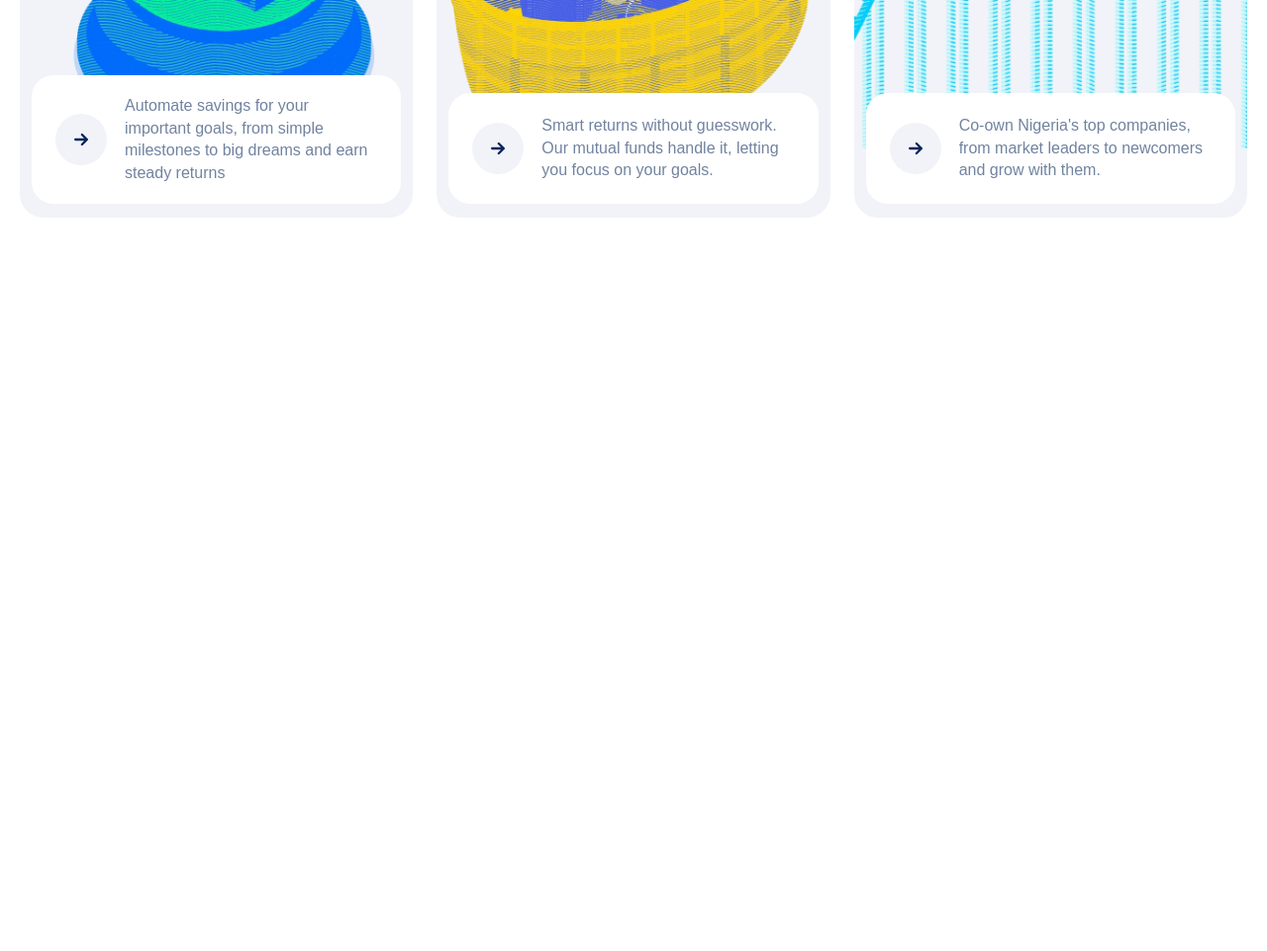
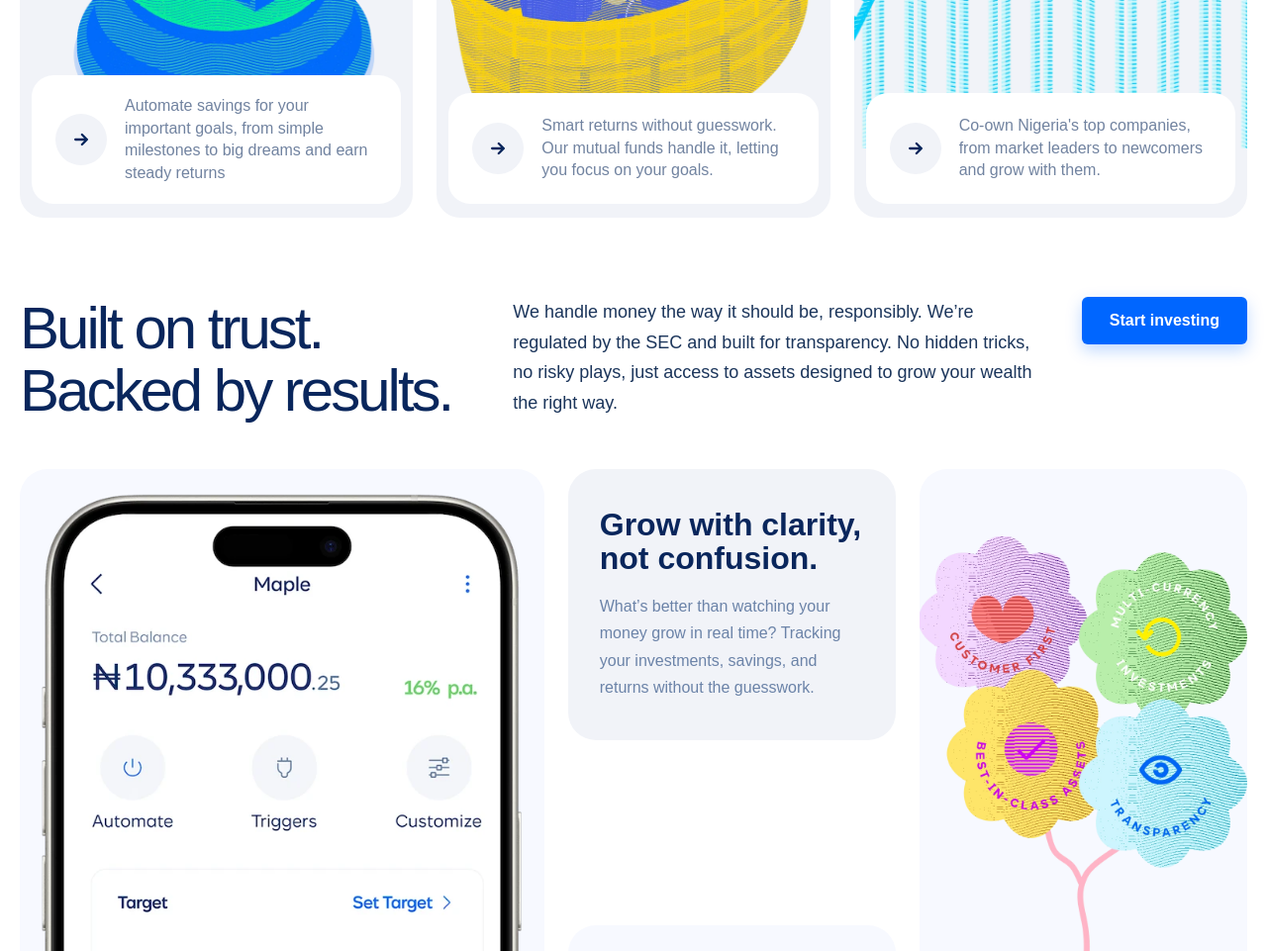
Before and after one commit to JESUBAMI/COWRYWISE, a plain HTML site: page index.html in a window 1280 px wide. Shown: the part 1159-2120 px from the top of the page at 99% size. Before the commit the page ends 1459 px from the top, so only its background shows below. Drawn offline with Linux system fonts and the light colour scheme.

Commit message:
add images

```diff
--- a/index.html
+++ b/index.html
@@ -146,5 +146,42 @@
       </div>
 
     </section>
+
+    <!-- TRUST SECTION -->
+    <section class="trust-section">
+      <div class="trust-intro">
+        <h2>Built on trust.<br />Backed by results.</h2>
+
+        <p>
+          We handle money the way it should be, responsibly. We’re regulated by
+          the SEC and built for transparency. No hidden tricks, no risky plays,
+          just access to assets designed to grow your wealth the right way.
+        </p>
+
+        <a href="#" class="trust-button">Start investing</a>
+      </div>
+
+      <div class="trust-cards">
+        <article class="trust-card trust-card-large">
+          <img src="images/cowrywise-app-screen-home-2025.webp" alt="Cowrywise app screenshot">
+        </article>
+
+        <article class="trust-card trust-card-copy">
+          <h3>Grow with clarity,<br>not confusion.</h3>
+          <p>
+            What’s better than watching your money grow in real time? Tracking
+            your investments, savings, and returns without the guesswork.
+          </p>
+        </article>
+
+        <article class="trust-card trust-card-image">
+          <img src="images/flowers.webp" alt="Trust features illustration">
+        </article>
+
+        <article class="trust-card trust-card-small-image">
+          <img src="images/girl-face-model.webp" alt="Happy customer">
+        </article>
+      </div>
+    </section>
   </body>
 </html>
--- a/style.css
+++ b/style.css
@@ -254,8 +254,7 @@ body {
   padding: 20px 24px;
   background-color: #ffffff;
   border-radius: 22px;
-  transition:
-    transform 0.4s ease;
+  transition: transform 0.4s ease;
 }
 
 .product-card:hover .product-description {
@@ -277,8 +276,7 @@ body {
   color: #09265c;
   background-color: #f1f3f8;
   border-radius: 50%;
-  transition:
-    transform 0.4s ease;
+  transition: transform 0.4s ease;
 }
 
 .product-description p {
@@ -408,6 +406,29 @@ body {
   }
 }
 
+@media (max-width: 480px) {
+  .trust-top {
+    flex-direction: column;
+    align-items: flex-start;
+    gap: 18px;
+  }
+
+  .trust-copy h2 {
+    font-size: 46px;
+    line-height: 1.03;
+  }
+
+  .trust-copy p {
+    font-size: 16px;
+  }
+
+  .trust-button {
+    align-self: flex-start;
+    padding: 13px 22px;
+    font-size: 15px;
+  }
+}
+
 @media (min-width: 481px) and (max-width: 768px) {
   .navbar {
     height: 75px;
@@ -530,9 +551,13 @@ body {
   .product-description p {
     font-size: 13px;
   }
+
+  .product-description p {
+    font-size: 13px;
+  }
 }
 
-@media (min-width: 769px) and (max-width: 1279px) {
+@media (min-width: 481px) and (max-width: 768px) {
   .navbar {
     height: 75px;
     padding: 0 24px;
@@ -767,3 +792,150 @@ body {
     font-size: 16px;
   }
 }
+
+/* TRUST SECTION */
+.trust-section {
+  max-width: 1340px;
+  margin: 0 auto 90px;
+  padding: 0 20px;
+}
+
+.trust-intro {
+  display: grid;
+  grid-template-columns: 1.2fr 1.4fr auto;
+  align-items: start;
+  gap: 40px;
+  max-width: 1340px;
+  margin: 0 auto 48px;
+}
+
+.trust-intro h2 {
+  color: #09265c;
+  font-size: 60px;
+  font-weight: 400;
+  line-height: 1.05;
+  letter-spacing: -3px;
+  margin: 0;
+}
+
+.trust-intro p {
+  max-width: 560px;
+  color: #1b355b;
+  font-size: 18px;
+  line-height: 1.7;
+  margin: 0;
+}
+
+.trust-button {
+  justify-self: end;
+  padding: 15px 28px;
+  color: white;
+  background-color: #0066ff;
+  border-radius: 6px;
+  text-decoration: none;
+  font-size: 16px;
+  font-weight: bold;
+  box-shadow: 0 6px 16px rgba(0, 102, 255, 0.25);
+  white-space: nowrap;
+}
+
+.trust-button:hover {
+  background-color: #0052cc;
+}
+
+.trust-cards {
+  display: grid;
+  grid-template-columns: minmax(320px, 1.6fr) 1fr 1fr;
+  gap: 24px;
+  align-items: start;
+}
+
+.trust-card {
+  background-color: #f7f9ff;
+  border-radius: 28px;
+  overflow: hidden;
+}
+
+.trust-card-large,
+.trust-card-image,
+.trust-card-small-image {
+  display: flex;
+  align-items: center;
+  justify-content: center;
+  padding: 0;
+}
+
+.trust-card-large {
+  grid-row: span 2;
+  min-height: 720px;
+}
+
+.trust-card-image {
+  grid-row: span 2;
+  min-height: 720px;
+}
+
+.trust-card-small-image {
+  min-height: 420px;
+}
+
+.trust-card-large img,
+.trust-card-image img,
+.trust-card-small-image img {
+  width: 100%;
+  height: 100%;
+  display: block;
+  border-radius: 28px;
+  object-fit: cover;
+}
+
+.trust-card-copy {
+  background-color: #f1f3f8;
+  padding: 40px 32px;
+  display: flex;
+  flex-direction: column;
+  justify-content: center;
+}
+
+.trust-card-copy h3 {
+  color: #09265c;
+  font-size: 32px;
+  margin-bottom: 18px;
+  line-height: 1.05;
+}
+
+.trust-card-copy p {
+  color: #6b83a8;
+  font-size: 16px;
+  line-height: 1.7;
+}
+
+@media (max-width: 768px) {
+  .trust-intro {
+    display: flex;
+    flex-direction: column;
+    align-items: flex-start;
+    gap: 24px;
+  }
+
+  .trust-button {
+    justify-self: start;
+    align-self: flex-start;
+  }
+
+  .trust-cards {
+    grid-template-columns: 1fr;
+  }
+
+  .trust-card {
+    padding: 20px;
+  }
+
+  .trust-card-copy {
+    padding: 28px 22px;
+  }
+
+  .trust-copy h2 {
+    font-size: 48px;
+  }
+}
```
Also changed, not shown: images/cowrywise 2.jpg (deleted), images/cowrywise 3.jpg (deleted), images/cowrywise 4.jpg (deleted).
